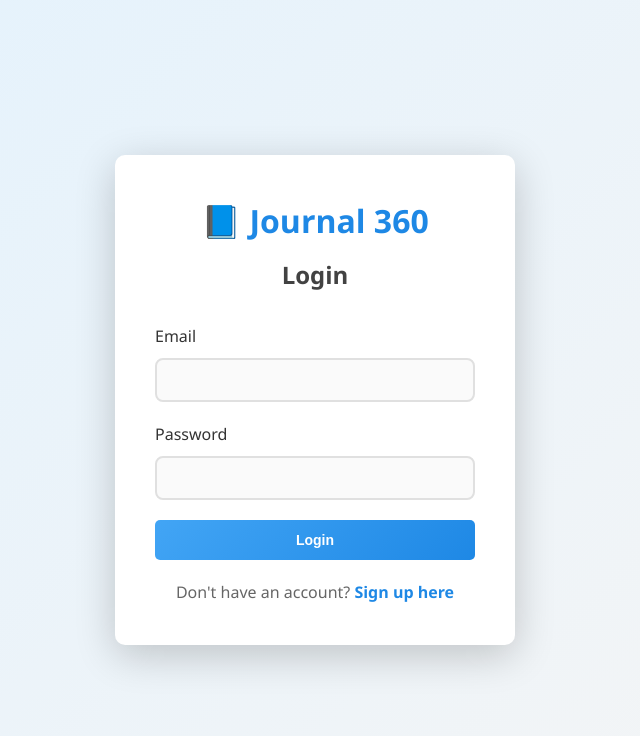
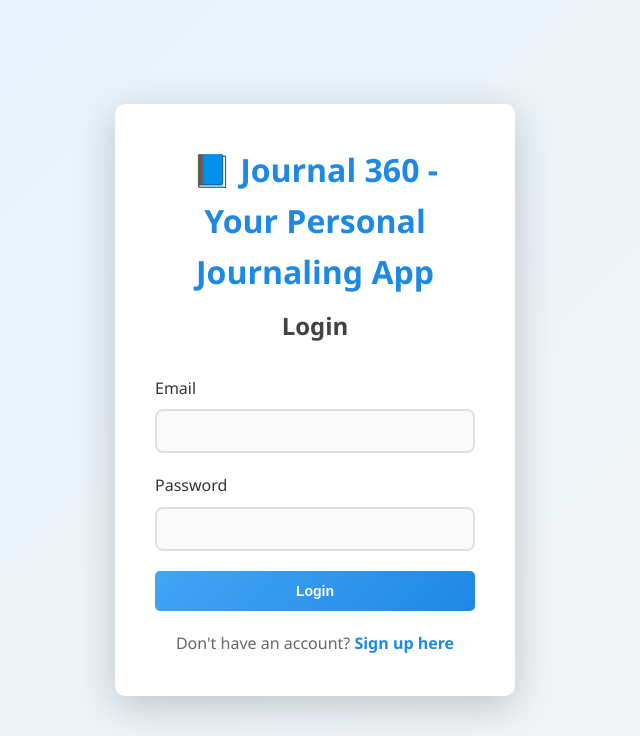
Before and after one commit to Mohibullah16/Journal-App, a FastAPI app: page / in a window 1280 px wide. Shown: the top 736 px of the page, without its empty margins (325-965 px from the left). Run offline with FastAPI, Linux system fonts and the light colour scheme.

Commit message:
Changed the title

```diff
--- a/templates/login.html
+++ b/templates/login.html
@@ -9,7 +9,7 @@
 <body>
     <div class="container">
         <div class="auth-box">
-            <h1>📘 Journal 360</h1>
+            <h1>📘 Journal 360 - Your Personal Journaling App <h1>
             <h2>Login</h2>
 
             <form id="loginForm">
```
